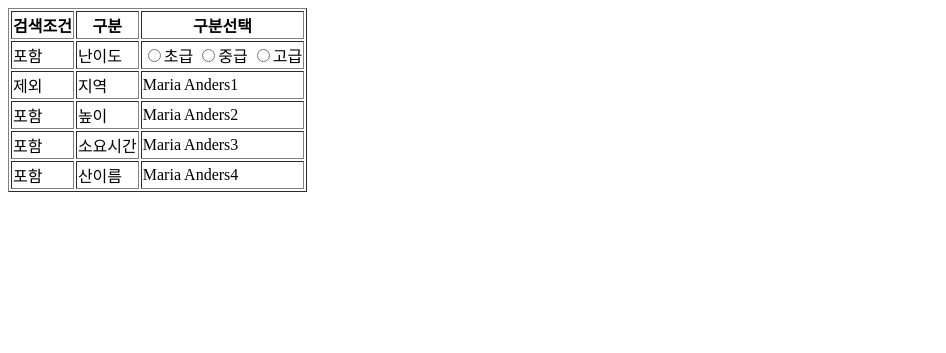
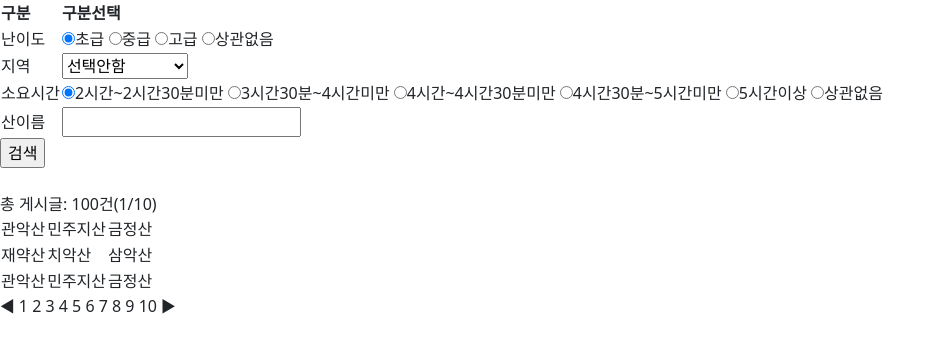
Before and after one commit to woojung99/DCustoMountain_summit, a Django app: template DCustoMountain/templates/mountains/search_mtn_info.html in a window 1280 px wide. Shown: the top 353 px of the page, without its empty margins (0-946 px from the left). Run offline with Django 5.2, Linux system fonts and the light colour scheme; the template is opened without the code that fills it, so the values that code supplies are empty; some libraries are stand-ins or nearby versions.

Commit message:
Mounntain검색화면중간반영

```diff
--- a/DCustoMountain/mountains/urls.py
+++ b/DCustoMountain/mountains/urls.py
@@ -5,5 +5,8 @@ app_name = "mountains"
 urlpatterns = [
     path("filter/", views.filter, name="filter"),
     path("<int:mountain_id>/experienced/", views.experienced, name="experienced"),
-    path("search/", views.search_mtn_info, name="search_mtn_info")
+    path("search/", views.search_mtn_info, name="search_mtn_info"),
+    path("search/details/<int:pk>/", views.search_mtn_details, name="search_mtn_details")
+
+
 ]
--- a/DCustoMountain/templates/mountains/search_mtn_info.html
+++ b/DCustoMountain/templates/mountains/search_mtn_info.html
@@ -1,47 +1,103 @@
+{% load static %}
 <!DOCTYPE html>
 <html lang="ko">
 <head>
     <meta charset="UTF-8">
     <meta name="viewport" content="width=device-width, initial-scale=1.0">
     <title>Document</title>
+    <!-- Core theme CSS (includes Bootstrap)-->
+    <link href="{% static 'css/bootstrap.min.css' %}" rel="stylesheet" />
 </head>
 <body>
-    <table border="1">
+    <form method="GET">
+    <!-- 검색조건 START -->
+        <table>
             <tr>
-            <th>검색조건</th>
                 <th>구분</th>
                 <th>구분선택</th>
             </tr>
             <tr>
-            <td>포함</td>
                 <td>난이도</td>
                 <td>
-                <input type="radio" id="Beginner"><label for="Beginner">초급</label>
-                <input type="radio" id="intermediate"><label for="intermediate">중급</label>
-                <input type="radio" id="advanced"><label for="advanced">고급</label>
+                    <input type="radio" id="Beginner" name="mtn_difficulty" value="초급" checked="checked"><label for="Beginner">초급</label>
+                    <input type="radio" id="intermediate" name="mtn_difficulty" value="중급"><label for="intermediate">중급</label>
+                    <input type="radio" id="advanced" name="mtn_difficulty" value="고급"><label for="advanced">고급</label>
+                    <input type="radio" id="difficulty_no_matter" name="mtn_difficulty" value="상관없음"><label for="difficulty_no_matter">상관없음</label>
                 </td>
             </tr>
             <tr>
-            <td>제외</td>
                 <td>지역</td>
-            <td>Maria Anders1</td>
+                <td>
+                    <select name="location" id="location">
+                        <option id="default" value="00">선택안함</option>
+                        <option id="Seoul" value="서울특별시">서울특별시</option>
+                        <option id="Gyeonggi-do" value="경기도">경기도</option>
+                        <option id="Sejong" value="세종특별자치시">세종특별자치시</option>
+                        <option id="Busan" value="부산광역시">부산광역시</option>
+                        <option id="Incheon" value="인천광역시">인천광역시</option>
+                        <option id="Daegu" value="대구광역시">대구광역시</option>
+                        <option id="Daejeon" value="대전광역시">대전광역시</option>
+                        <option id="Gwangju" value="광주광역시">광주광역시</option>
+                        <option id="Ulsan" value="울산광역시">울산광역시</option>
+                        <option id="Gangwon-do" value="강원도">강원도</option>
+                        <option id="Chungcheongbuk-do" value="충청북도">충청북도</option>
+                        <option id="Chungcheongnam-do" value="충청남도">충청남도</option>
+                        <option id="Jeollabuk-do" value="전라북도">전라북도</option>
+                        <option id="Jeollanam-do" value="전라남도">전라남도</option>
+                        <option id="Gyeongsangbuk-do" value="경상북도">경상북도</option>
+                        <option id="Gyeongsangnam-do" value="경상남도">경상남도</option>
+                        <option id="Jeju-do" value="제주도">제주도</option>
+                    </select>
+                </td>
             </tr>
             <tr>
-            <td>포함</td>
-            <td>높이</td>
-            <td>Maria Anders2</td>
+                <td>소요시간</td>
+                <td>
+                    <input type="radio" id="until_3hours" name="leadtime" value="2시간~2시간30분미만" checked="checked"><label for="until_3hours">2시간~2시간30분미만</label>
+                    <input type="radio" id="3hours_to_5hours" name="leadtime" value="3시간30분~4시간미만" ><label for="3hours_to_5hours">3시간30분~4시간미만</label>
+                    <input type="radio" id="over_5hours" name="leadtime" value="4시간~4시간30분미만" ><label for="over_5hours">4시간~4시간30분미만</label>
+                    <input type="radio" id="over_5hours" name="leadtime" value="4시간30분~5시간미만" ><label for="over_5hours">4시간30분~5시간미만</label>
+                    <input type="radio" id="over_5hours" name="leadtime" value="5시간이상" ><label for="over_5hours">5시간이상</label>
+                    <input type="radio" id="leadtime_no_matter" name="leadtime" value="no_matter" ><label for="leadtime_no_matter">상관없음</label>
+                </td>
             </tr>
             <tr>
-            <td>포함</td>
-            <td>소요시간</td>
-            <td>Maria Anders3</td>
+                <td>산이름</td>
+                <td>
+                    <input type="text" name="mtn_name"/>
+                </td>
+            </tr>
+        </table>
+        <input type="submit" value="검색" />
+    </form>
+    <br/>
+    <!-- 검색조건 END -->
+
+    <!-- 검색결과 START -->
+    총 게시글: 100건(1/10)
+    <table>
+        <tr>
+            <td>관악산</td>
+            <td>민주지산</td>
+            <td>금정산</td>
         </tr>
         <tr>
-            <td>포함</td>
-            <td>산이름</td>
-            <td>Maria Anders4</td>
+            <td>재약산</td>
+            <td>치악산</td>
+            <td>삼악산</td>
+        </tr>
+        <tr>
+            <td>관악산</td>
+            <td>민주지산</td>
+            <td>금정산</td>
         </tr>
     </table>
 
+    <!-- 검색결과 END -->
+
+    <!-- 페이징 START -->
+    ◀  1   2   3   4   5   6   7   8   9   10 ▶
+    <!-- 페이징 END -->
+
 </body>
 </html>
```
Also changed, not shown: DCustoMountain/mountains/views.py (+40 -0 lines). Lines whose indentation alone changed are shown as unchanged.
